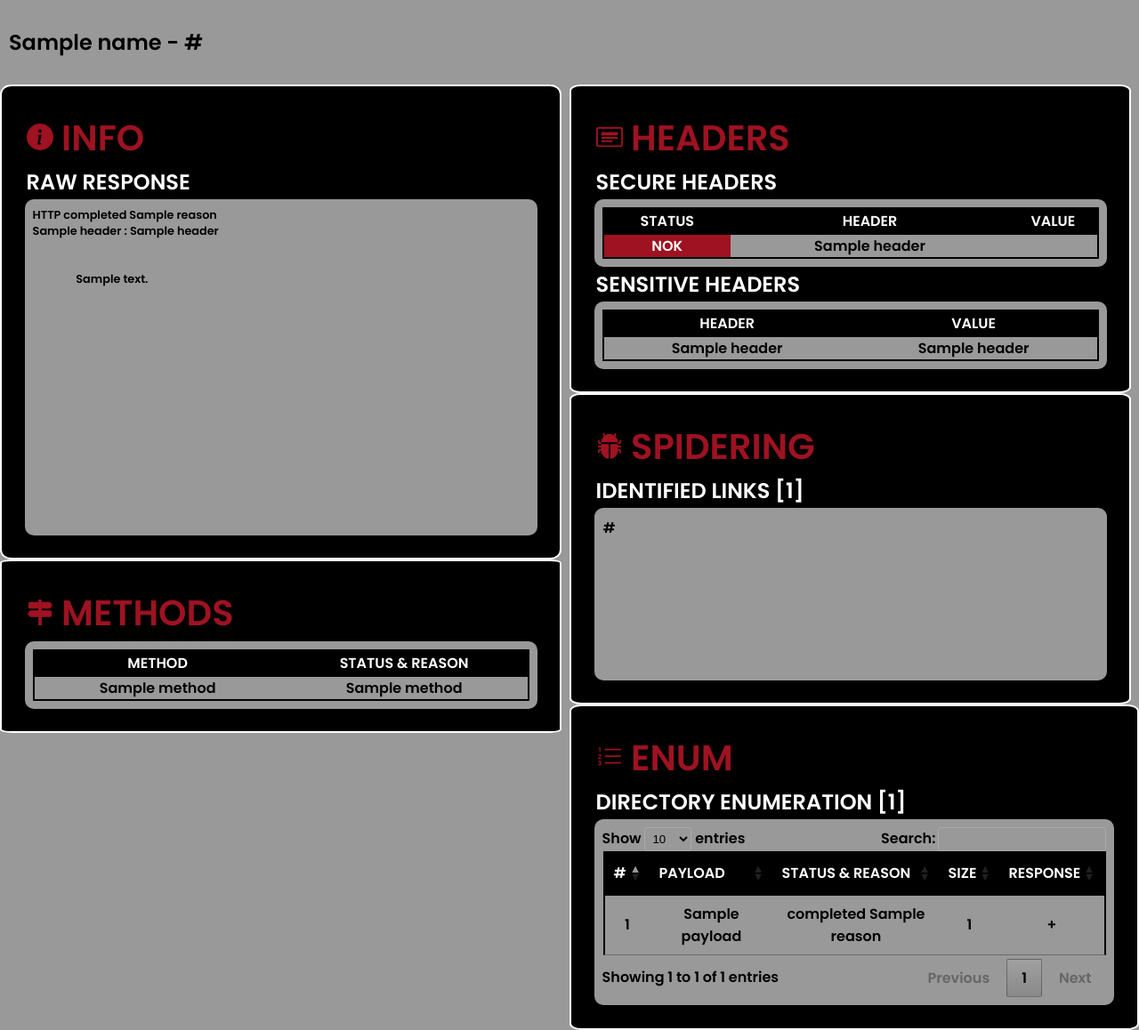
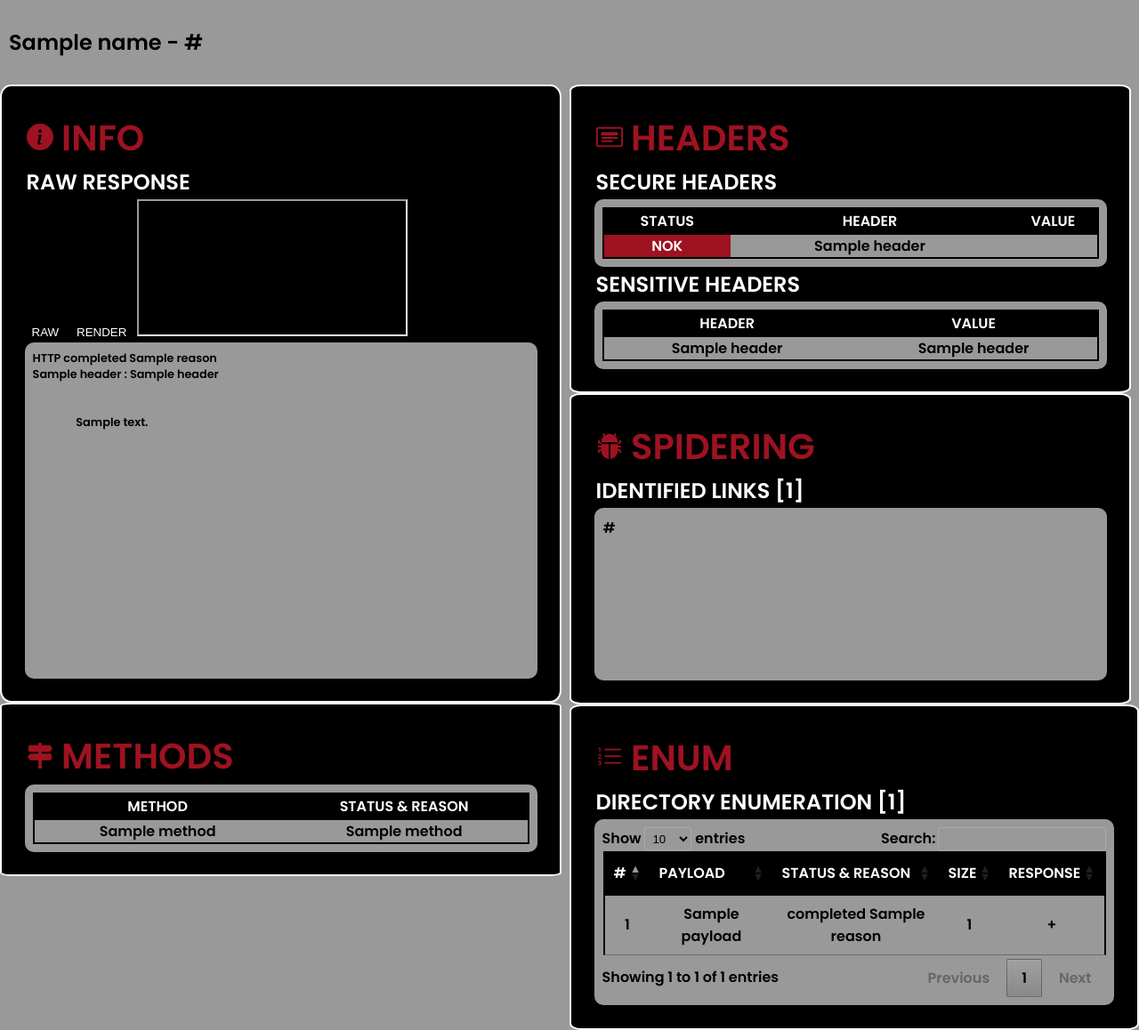
Before and after one commit to p1ngul1n0/plumav2, a Flask app: template templates/results.html in a window 1280 px wide. Shown: the part 185-1343 px from the top of the page at 89% size. Run offline with Flask 2, Linux system fonts and the light colour scheme; the template is opened without the code that fills it: most values are stand-ins (such as "Sample title", 1, 10 or a date in 2020); some libraries are stand-ins or nearby versions.

Commit message:
Update results.html

```diff
--- a/templates/results.html
+++ b/templates/results.html
@@ -25,7 +25,13 @@
             </svg>
             INFO
         </p>
+        <div id="render-response"></div>
         <p class="card-subtitle">RAW RESPONSE</p>
+        <button id="raw-button">RAW</button>
+        <button id="render-button">RENDER</button>
+        <iframe class="render-content">
+
+        </iframe>
         <div class="raw-response">
             <div class="raw-headers">
                 <p>HTTP {{status}}  {{reason}}</p>
```
